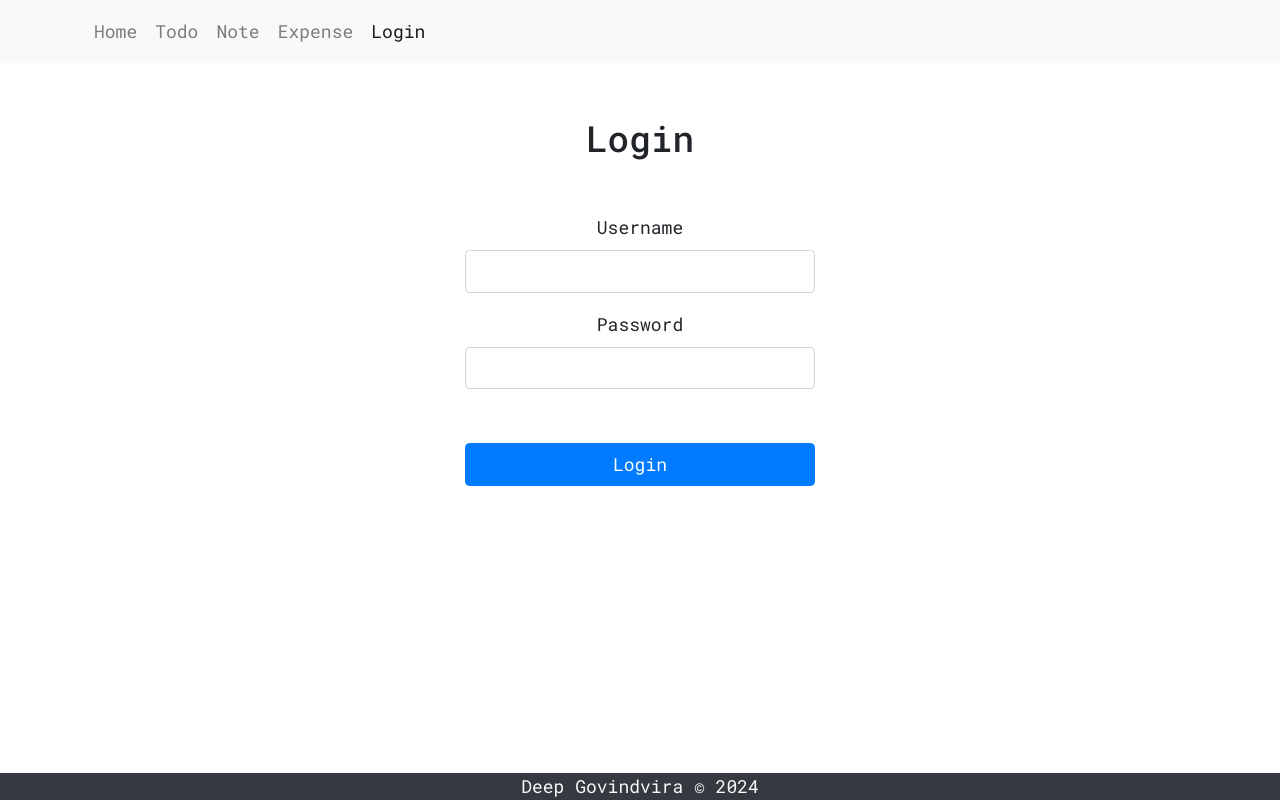
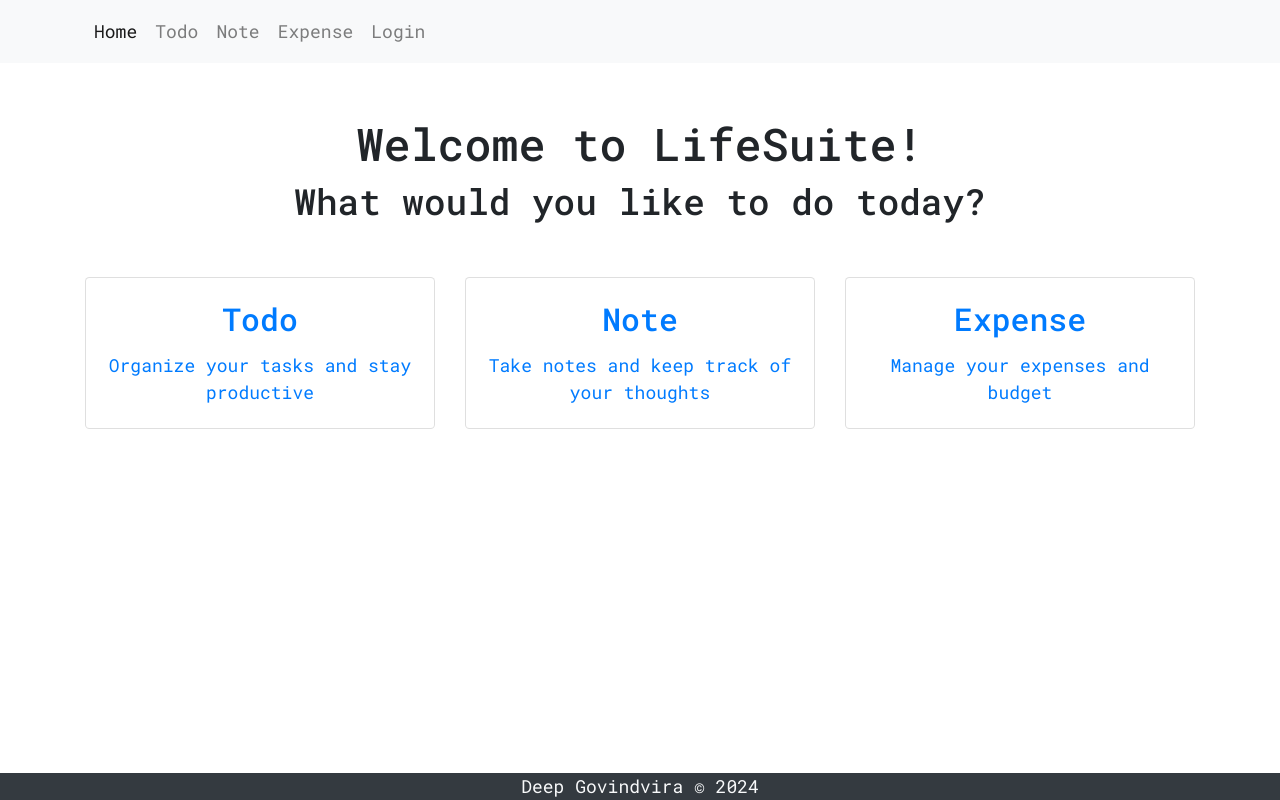
Before and after one commit to deep-govindvira/life-suite, a React (Create React App) app in the folder frontend/: page / in a window 1280 px wide. Before the commit this address led to /login. Built offline with nearby package versions, Linux system fonts and the light colour scheme.

Commit message:
allowed home without login

```diff
--- a/frontend/src/App.js
+++ b/frontend/src/App.js
@@ -50,7 +50,7 @@
         </div>
         <Routes>
           {/* Redirect to login if not logged in */}
-          <Route path='/' element={isLoggedIn ? <Home /> : <Navigate to="/login" />} />
+          <Route path='/' element={<Home />} />
           <Route path='/login' element={<Login onLogin={setIsLoggedIn} />} />
 
           {/* Protected Routes - Redirect to login if not logged in */}
```
